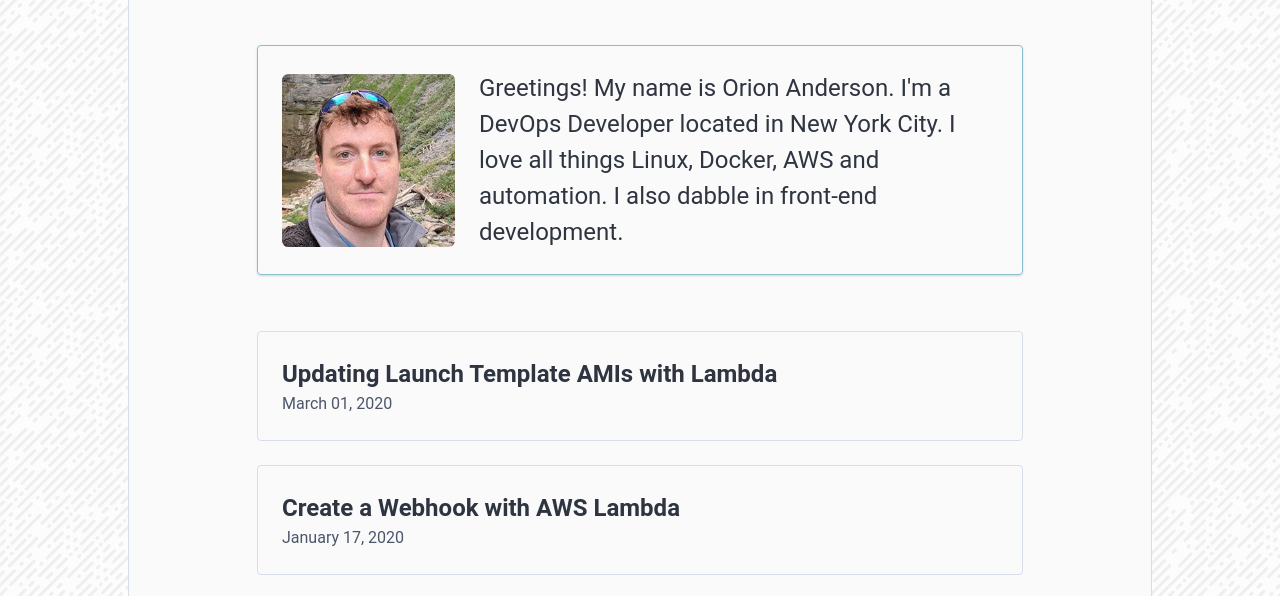
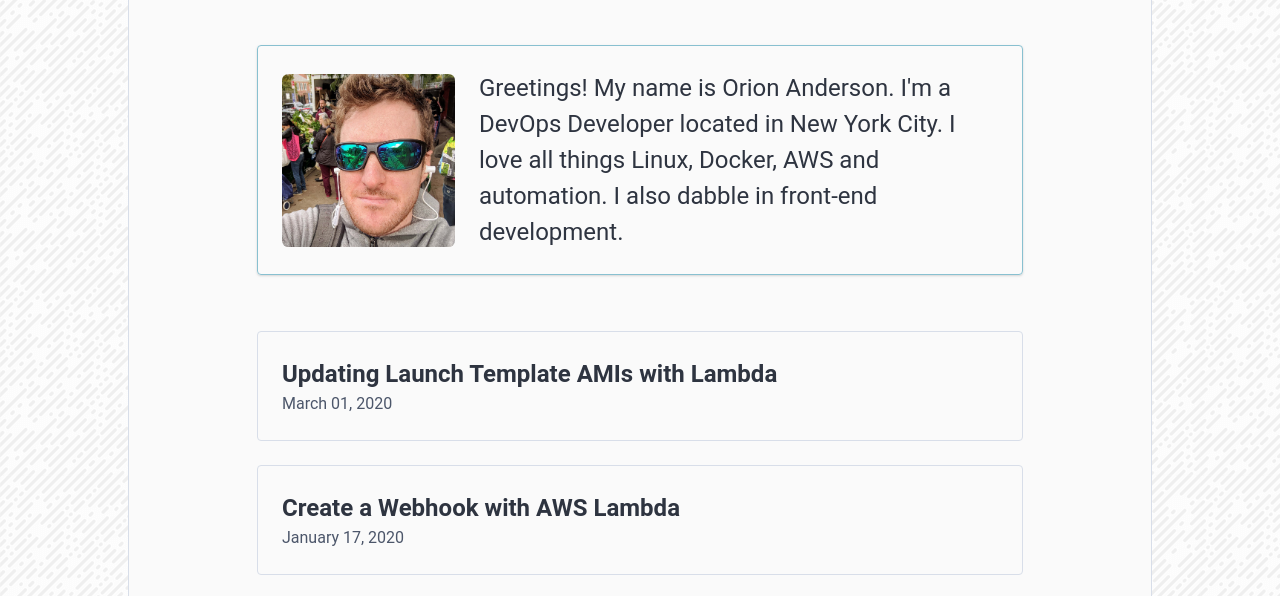
Before and after one commit to misterorion/misterorion.com, a Gatsby site: page / in a window 1280 px wide. Shown: the part 125-721 px from the top of the page. Built offline with nearby package versions, Linux system fonts and the light colour scheme; Gatsby itself is replaced by a stand-in of ours.

Commit message:
New face

```diff
--- a/src/components/Hero.js
+++ b/src/components/Hero.js
@@ -7,7 +7,7 @@ import HeroStyles from "./style/hero.module.css"
 export default () => {
   const data = useStaticQuery(graphql`
     query HeroQuery {
-      homeImg: file(relativePath: { eq: "me.jpg" }) {
+      homeImg: file(relativePath: { eq: "me3.jpg" }) {
         childImageSharp {
           fluid(maxWidth: 250, maxHeight: 250) {
             ...GatsbyImageSharpFluid_tracedSVG
```
Also changed, not shown: content/images/me3.jpg (added).
